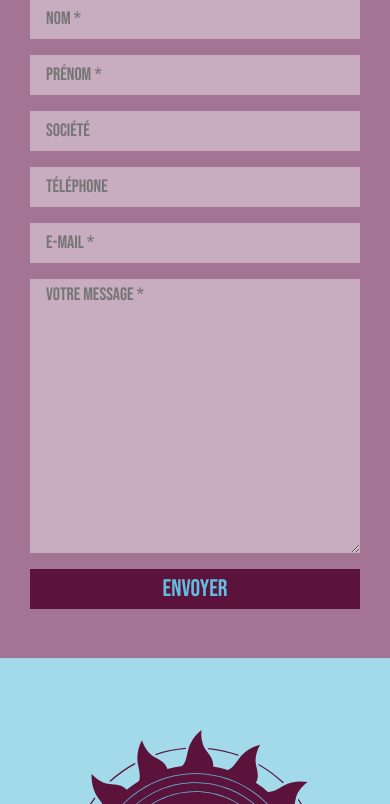
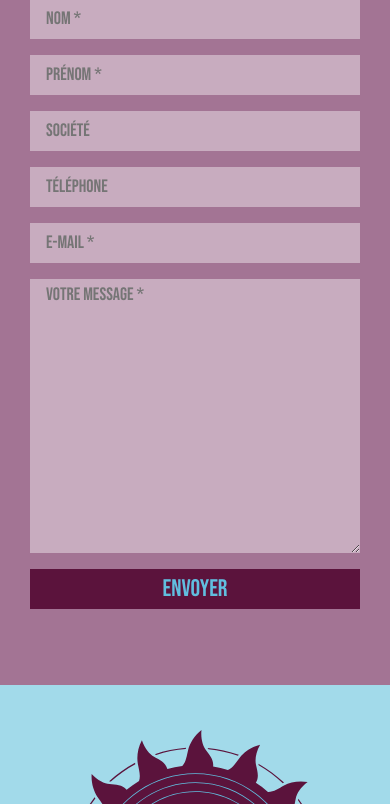
Before and after one commit to ChloePottier/portfolio, a PHP site: page / in a window 390 px wide. Shown: the part 5696-6500 px from the top of the page. Run offline with PHP 8.4, Linux system fonts and the light colour scheme; some libraries are stand-ins or nearby versions; some web fonts are replaced.

Commit message:
contact responsive

```diff
--- a/style.css
+++ b/style.css
@@ -296,7 +296,7 @@ input{
     .bg-guitare{background: url(img/guitare-767.png) left bottom no-repeat;}
 
     .bg-contact{
-        background: linear-gradient( rgb(163,116,148) 56%, rgb(162,218,234) 44%);
+        background: linear-gradient( rgb(163,116,148) 62%, rgb(162,218,234) 40%);
     }
     #contact .w-75{width: 100%!important;}
     #submit_button{width: 100%;}
@@ -330,6 +330,7 @@ input{
       .card:hover .card__side--back {
         transform: none;
       }
+      .pb-sm-6{padding-bottom: 4rem;}
 }
 @media (max-width: 575px){
     .bg-graphiste{
@@ -367,7 +368,8 @@ input{
     #experience .align-items-end,#formation .align-items-end{align-items: start!important;}
     #experience .justify-content-end{ justify-content: start!important;}
     .pb-6{padding-bottom: 0;}
-    .pb-sm-6{padding-bottom: 4rem;}
     .border-bottom{border-bottom: solid 1px rgb(207, 207, 207)!important;}
     /* #experience{border-bottom: none;} */
+    .bg-contact{background: linear-gradient( rgb(163,116,148) 58%, rgb(162,218,234) 42%);}
+
 }
```
